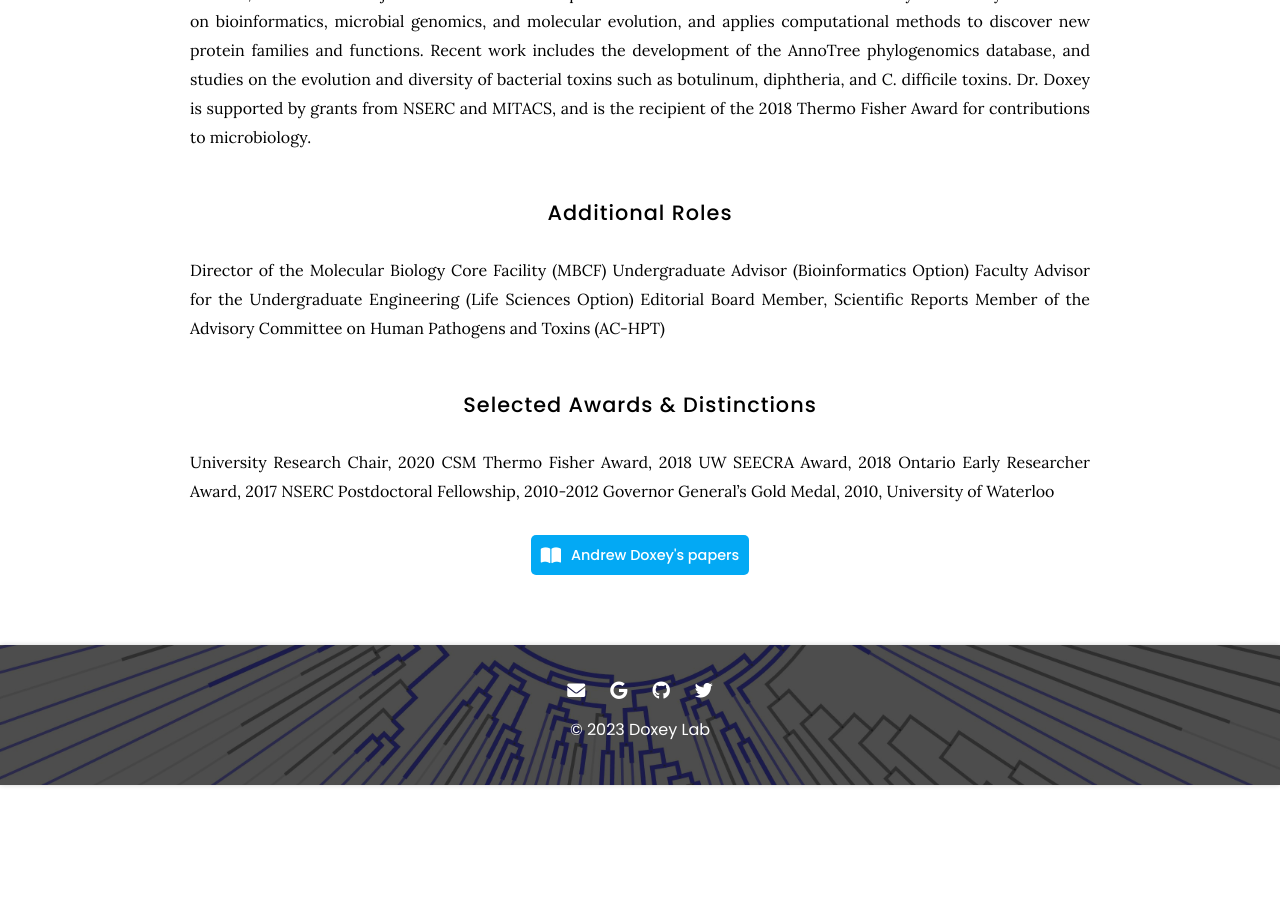
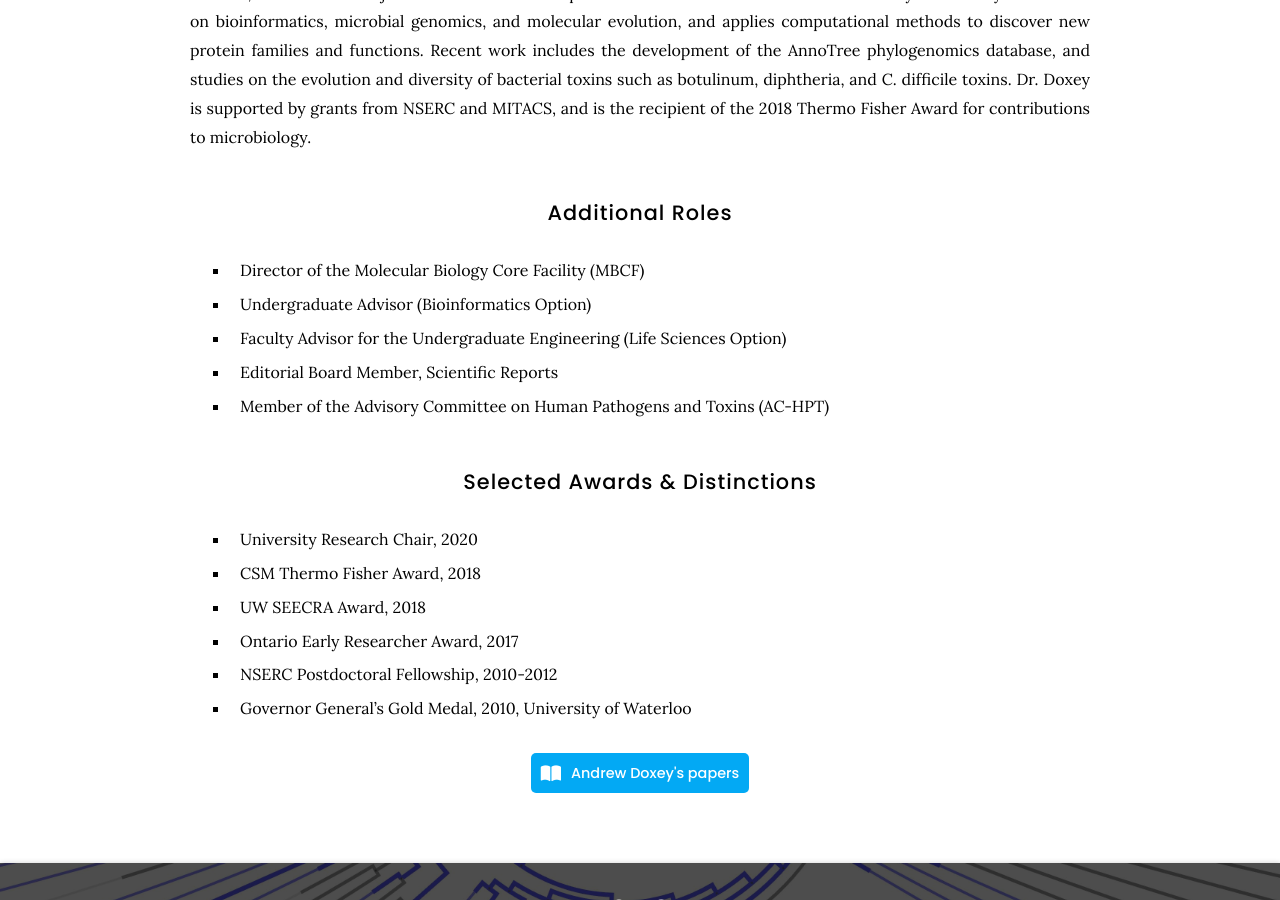
Before and after one commit to doxeylab/doxeylab-website, a Jekyll site: the page built from _members/andrew-doxey.md, in a window 1280 px wide and 900 px high, scrolled down 1087 px. Built offline with Jekyll 4.4.1, drawn with Linux system fonts in a browser that asks for light colours; before the commit the page ends 1872 px from its top, so only the background shows below that.

```diff
--- a/_members/andrew-doxey.md
+++ b/_members/andrew-doxey.md
@@ -21,16 +21,16 @@ links:
 Dr. Andrew Doxey is a bioinformatician and Associate Professor in the Department of Biology at the University of Waterloo, where he holds a University Research Chair. He is cross-appointed to the Cheriton School of Computer Science, and is also an adjunct Professor in the Department of Medicine at McMaster University. The Doxey lab focuses on bioinformatics, microbial genomics, and molecular evolution, and applies computational methods to discover new protein families and functions. Recent work includes the development of the AnnoTree phylogenomics database, and studies on the evolution and diversity of bacterial toxins such as botulinum, diphtheria, and C. difficile toxins. Dr. Doxey is supported by grants from NSERC and MITACS, and is the recipient of the 2018 Thermo Fisher Award for contributions to microbiology.
 
 ## Additional Roles
-Director of the Molecular Biology Core Facility (MBCF)
-Undergraduate Advisor (Bioinformatics Option)
-Faculty Advisor for the Undergraduate Engineering (Life Sciences Option)
-Editorial Board Member, Scientific Reports
-Member of the Advisory Committee on Human Pathogens and Toxins (AC-HPT)
+- Director of the Molecular Biology Core Facility (MBCF)
+- Undergraduate Advisor (Bioinformatics Option)
+- Faculty Advisor for the Undergraduate Engineering (Life Sciences Option)
+- Editorial Board Member, Scientific Reports
+- Member of the Advisory Committee on Human Pathogens and Toxins (AC-HPT)
 
 ## Selected Awards & Distinctions
-University Research Chair, 2020
-CSM Thermo Fisher Award, 2018
-UW SEECRA Award, 2018
-Ontario Early Researcher Award, 2017
-NSERC Postdoctoral Fellowship, 2010-2012
-Governor General's Gold Medal, 2010, University of Waterloo
+- University Research Chair, 2020
+- CSM Thermo Fisher Award, 2018
+- UW SEECRA Award, 2018
+- Ontario Early Researcher Award, 2017
+- NSERC Postdoctoral Fellowship, 2010-2012
+- Governor General's Gold Medal, 2010, University of Waterloo
```
